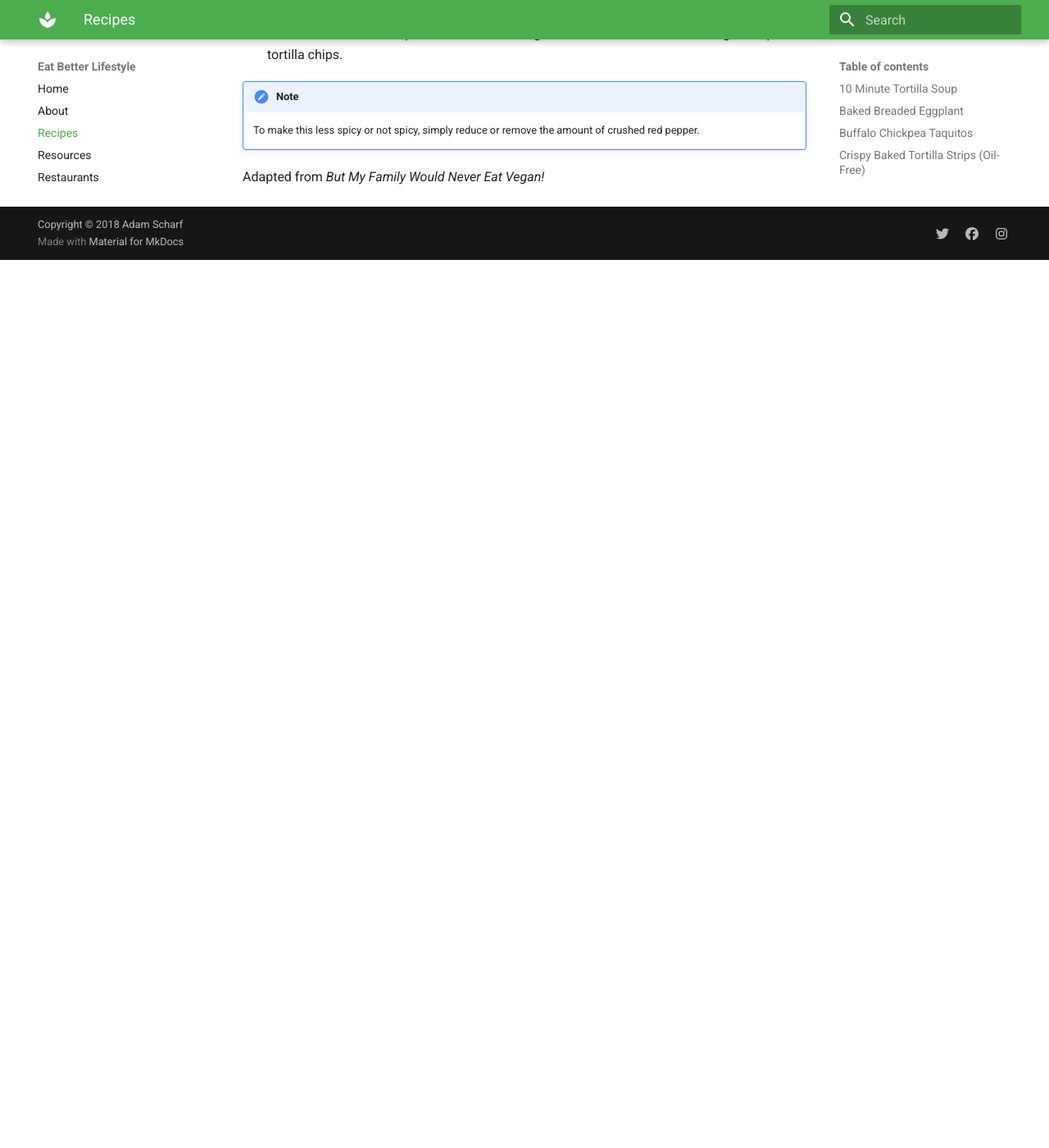
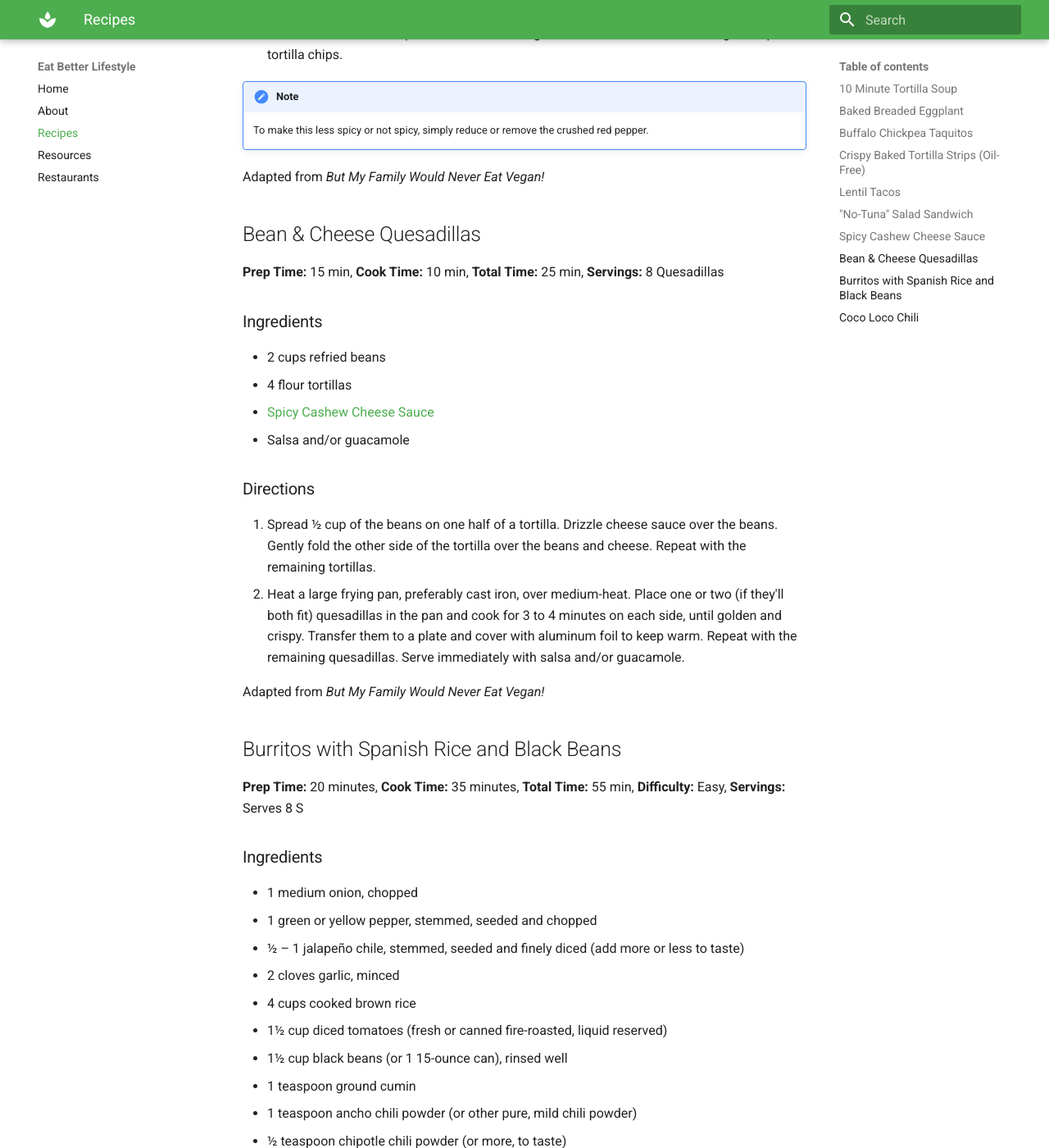
Before and after one commit to adamscharf/eatbetterlifestyle, an MkDocs documentation site: the page built from docs/recipes.md, in a window 1280 px wide and 1400 px high, scrolled down 7088 px. Shown: the whole window at 82% size. Built offline with MkDocs 1.6.1 and Material for MkDocs 9.7.7, drawn with Linux system fonts in a browser that asks for light colours; old or Windows-style settings are respelled for this version of MkDocs; before the commit the page ends 7405 px from its top, so only the background shows below that; some of the changed text lies outside the part shown.

Commit message:
Add several new recipes

```diff
--- a/docs/recipes.md
+++ b/docs/recipes.md
@@ -31,7 +31,7 @@
 
 1. Drain and rinse the beans and corn.
 2. Combine the beans, corn, tomatoes, broth, salsa and seasonings in a medium sized cooking pot. Heat over medium heat, stirring occasionally, until hot.
-3. While the soup is heating, make the [Crispy Baked Tortilla Strips](crispy-baked-tortilla-strips-oil-free).
+3. While the soup is heating, make the [Crispy Baked Tortilla Strips](#crispy-baked-tortilla-strips-oil-free).
 
 Adapted from _<http://littleblueplates.com>_
 
@@ -79,7 +79,7 @@ Adapted from _<http://aggieskitchen.com>_
 - 2 tbsp plant-based milk
 - 1 tbsp balsamic vinegar
 
-#### Spice mix
+#### Spice Mix
 
 - 1 tsp onion powder
 - 3/4 tsp coconut sugar (or brown sugar) 1/2 tsp garlic powder
@@ -106,7 +106,7 @@ Adapted from _<http://aggieskitchen.com>_
 1. Bake in the oven for about 15-20 minutes or until they are golden brown and crispy.
 1. Drizzle with vegan cheese sauce (optional). Enjoy with your favorite dip!
 
-_Adapted from <http://elavegan.com>_
+Adapted from _<http://elavegan.com>_
 
 
 ## Crispy Baked Tortilla Strips (Oil-Free)
@@ -128,7 +128,7 @@ _Adapted from <http://elavegan.com>_
 4. Remove strips from the oven and place baking sheet on a cooling rack.(Strips will still be slightly slightly pliable, but will continue to crisp further as they cool.)
 5. Serve strips immediately on top of a taco salad, burrito bowl, or bowl of chili, etc., or transfer cooled strips to an airtight container for storage. (Strips should stay fresh for one to two weeks, if kept airtight.)
 
-Adapted from <http://littleblueplates.com>_
+Adapted from _<http://littleblueplates.com>_
 
 
 ## Lentil Tacos
@@ -193,7 +193,7 @@ Adapted from the _Forks Over Knives App_
 
 ## Spicy Cashew Cheese Sauce
 
-**Servings:** ¾ cup
+**Prep Time:** 5 min, **Cook Time:** 10 min, **Total Time:** 15 min, **Servings:** ¾ cup
 
 ### Ingredients
 
@@ -212,6 +212,116 @@ Adapted from the _Forks Over Knives App_
 2. This can be stored for up to 1 week in the refrigerator. Leftover sauce makes a great dip for tortilla chips.
 
 !!!note
-    To make this less spicy or not spicy, simply reduce or remove the amount of crushed red pepper.
+    To make this less spicy or not spicy, simply reduce or remove the crushed red pepper.
 
 Adapted from _But My Family Would Never Eat Vegan!_
+
+
+## Bean & Cheese Quesadillas
+
+**Prep Time:** 15 min, **Cook Time:** 10 min, **Total Time:** 25 min, **Servings:** 8 Quesadillas
+
+### Ingredients
+
+- 2 cups refried beans
+- 4 flour tortillas
+- [Spicy Cashew Cheese Sauce](#spicy-cashew-cheese-sauce)
+- Salsa and/or guacamole
+
+### Directions
+
+1. Spread ½ cup of the beans on one half of a tortilla. Drizzle cheese sauce over the beans. Gently fold the other side of the tortilla over the beans and cheese. Repeat with the remaining tortillas.
+2. Heat a large frying pan, preferably cast iron, over medium-heat. Place one or two (if they'll both fit) quesadillas in the pan and cook for 3 to 4 minutes on each side, until golden and crispy. Transfer them to a plate and cover with aluminum foil to keep warm. Repeat with the remaining quesadillas. Serve immediately with salsa and/or guacamole.
+
+Adapted from _But My Family Would Never Eat Vegan!_
+
+
+## Burritos with Spanish Rice and Black Beans
+
+**Prep Time:** 20 minutes, **Cook Time:** 35 minutes, **Total Time:** 55 min, **Difficulty:** Easy, **Servings:** Serves 8 S
+
+### Ingredients
+
+- 1 medium onion, chopped
+- 1 green or yellow pepper, stemmed, seeded and chopped
+- ½ – 1 jalapeño chile, stemmed, seeded and finely diced (add more or less to taste)
+- 2 cloves garlic, minced
+- 4 cups cooked brown rice
+- 1½ cup diced tomatoes (fresh or canned fire-roasted, liquid reserved)
+- 1½ cup black beans (or 1 15-ounce can), rinsed well
+- 1 teaspoon ground cumin
+- 1 teaspoon ancho chili powder (or other pure, mild chili powder)
+- ½ teaspoon chipotle chili powder (or more, to taste)
+- ½ teaspoon smoked paprika
+- Salt and freshly ground black pepper to taste
+
+### Directions
+1. Heat a deep, non-stick skillet over medium high heat. Add the onion and cook, stirring, until it begins to brown.
+2. Add the pepper, jalapeño, and garlic, and cook for another 2 minutes, taking care not to burn the garlic.
+3. Add the remaining ingredients, stir, and cook, stirring frequently, for about 15 minutes. If it becomes too dry, add a little vegetable broth or reserved tomato juice.
+4. Check the flavor, and add salt and additional seasonings to taste.
+
+!!!note
+    Added one can of refried beans to bean mixture.
+
+    Served corn on the side for topping burritos.
+
+Adapted from _<https://forksoverknives.com>_
+
+
+## Coco Loco Chili
+
+**Prep Time:** 15 min, **Cook Time:** 30 min, **Total Time:** 45 min, **Difficulty:** Easy, **Servings:** 6
+
+### Ingredients
+
+#### Produce
+
+- 2 yellow onions diced (≈4 cups)
+- 5 stalks celery diced (≈1/2 cups)
+- 2 red bell peppers diced (≈2 cups)
+- 4 cloves garlic minced (≈2 teaspoons)
+
+#### Spices
+
+- 3 tablespoons fresh lime juice
+- 4 tablespoons mild chili powder
+- 1 teaspoon ground cinnamon
+- 1 teaspoon ground allspice
+- 1 teaspoon sea salt, plus more to taste
+- freshly ground black pepper
+- 4 tablespoons cocoa powder
+
+#### Packaged
+
+- 1 (28-oz) can low-sodium fire-roasted tomatoes with juices 1 (15-oz) can black beans drained & rinsed (≈1/2 cups)
+- 1 (15-oz) can kidney beans drained & rinsed (≈1/2 cups)
+- 1 (15-oz) can pinto beans drained & rinsed (≈1/2 cups)
+- 1 (14-oz) can light coconut milk
+- 2 tablespoons unsweetened coconut flakes
+- 5 ounces frozen corn (≈1 cups)
+- 2 teaspoons chipotle hot sauce
+
+### Directions
+
+#### Prepare Produce
+
+1. Dice onion, celery, and bell pepper. Mince garlic.
+2. Juice lime.
+
+#### Cook Chili
+
+1. Combine onions, celery, bell peppers, garlic, 2 tablespoons of water, chili powder, cinnamon, allspice, and salt in a stockpot; season with black pepper to taste.
+2. Cook, covered, over medium heat, stirring occasionally, until onions start to soften, 7 to 9 minute. (Reduce heat if onions start to burn.)
+3. Add cocoa and cook, stirring, for 1 to 2 minutes.
+4. Add tomatoes, beans, coconut milk, shredded coconut and stir to combine. Increase heat and bring mixture to a boil.
+5. Reduce heat to low, cover, and simmer, stirring occasionally, for 20 to 25 minutes.
+6. Stir in corn kernels and cook, covered, until heated through, about 5 minutes.
+7. Remove lid and let liquid reduce until chili reaches desired consistency.
+
+#### Assemble & Serve
+
+1. Add lime juice; mix well, and season with additional salt, pepper, and hot sauce to taste. Serve hot.
+
+!!!note
+    Store any leftover chili in an airtight container in the refrigerator for up to 3 days.
```
Also changed, not shown: other parts of docs/recipes.md (+2 -2 lines).
